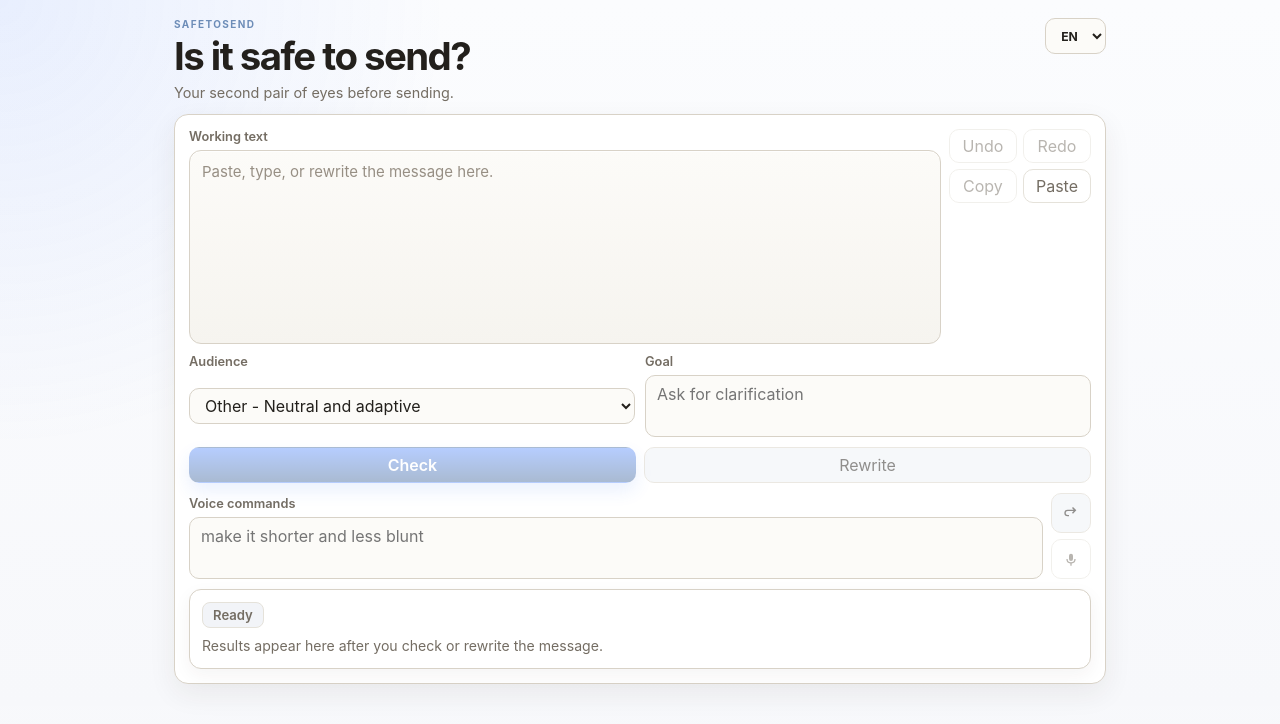
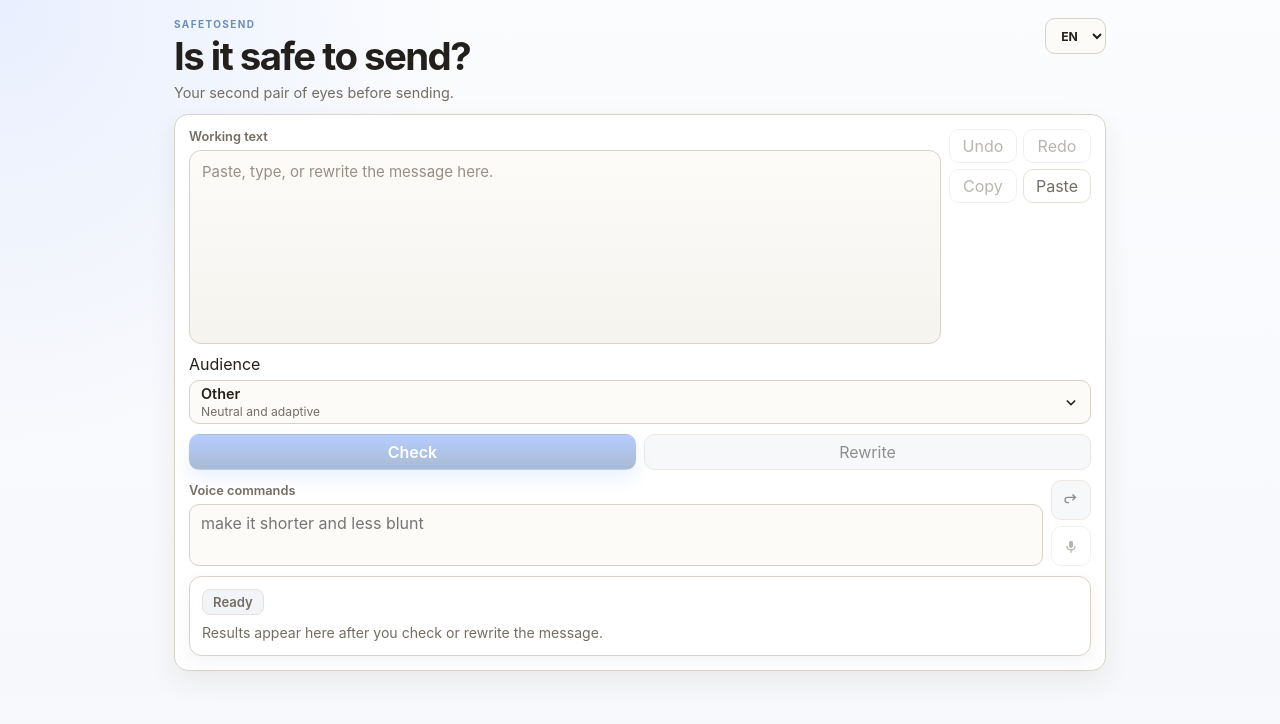
Before and after one commit to SebastianKristof/safetosend, a Next.js app: page / in a window 1280 px wide. Shown: the top 724 px of the page. Built offline with nearby package versions, Linux system fonts and the light colour scheme.

Commit message:
remove goal

```diff
--- a/app/globals.css
+++ b/app/globals.css
@@ -159,12 +159,6 @@ h2 {
   font-weight: 600;
 }
 
-.control-grid {
-  display: grid;
-  grid-template-columns: minmax(0, 1fr) minmax(0, 1fr);
-  gap: 10px;
-}
-
 .editor-shell {
   display: grid;
   grid-template-columns: minmax(0, 1fr) auto;
@@ -174,6 +168,92 @@ h2 {
 
 .editor-field {
   min-width: 0;
+}
+
+.audience-row {
+  display: block;
+  width: 100%;
+}
+
+.audience-picker {
+  position: relative;
+  display: grid;
+  gap: 6px;
+  width: 100%;
+}
+
+.audience-button {
+  display: flex;
+  width: 100%;
+  min-height: 44px;
+  height: auto;
+  justify-content: space-between;
+  align-items: center;
+  gap: 12px;
+  text-align: left;
+}
+
+.audience-button-copy {
+  min-width: 0;
+  display: grid;
+  gap: 2px;
+}
+
+.audience-button-label {
+  color: var(--text);
+  font-size: 0.9rem;
+  font-weight: 600;
+}
+
+.audience-button-helper {
+  color: var(--muted);
+  font-size: 0.76rem;
+  line-height: 1.25;
+}
+
+.audience-menu {
+  position: absolute;
+  left: 0;
+  right: 0;
+  top: calc(100% + 6px);
+  z-index: 20;
+  display: grid;
+  gap: 4px;
+  padding: 6px;
+  border: 1px solid var(--line-strong);
+  border-radius: 10px;
+  background: var(--surface);
+  box-shadow: var(--shadow);
+}
+
+.audience-option {
+  width: 100%;
+  padding: 9px 10px;
+  border: 0;
+  border-radius: 8px;
+  background: transparent;
+  color: var(--text);
+  text-align: left;
+  display: grid;
+  gap: 2px;
+  cursor: pointer;
+}
+
+.audience-option:hover,
+.audience-option:focus-visible,
+.audience-option.selected {
+  background: var(--accent-soft);
+}
+
+.audience-option-label {
+  font-size: 0.88rem;
+  font-weight: 600;
+}
+
+.audience-option-helper {
+  color: var(--muted);
+  font-size: 0.75rem;
+  line-height: 1.25;
 }
 
 .editor-surface {
@@ -494,15 +574,6 @@ h2 {
   display: none;
 }
 
-.reason-list {
-  margin: 8px 0 0;
-  padding-left: 18px;
-  display: grid;
-  gap: 6px;
-  color: var(--text);
-  font-size: 0.9rem;
-}
-
 .analysis-footnote {
   margin-top: 10px;
   color: var(--soft);
@@ -605,17 +676,14 @@ h2 {
     padding-top: 6px;
   }
 
-  .reason-list {
-    gap: 4px;
-    font-size: 0.84rem;
-  }
-
   .editor-shell {
-    grid-template-columns: 1fr;
+    display: flex;
+    flex-direction: column;
     gap: 4px;
   }
 
   .history-rail {
+    order: -1;
     align-self: stretch;
     grid-template-columns: repeat(4, minmax(0, 1fr));
     gap: 4px;
@@ -626,11 +694,6 @@ h2 {
     height: 30px;
     padding: 0 8px;
     font-size: 0.76rem;
-  }
-
-  .control-grid {
-    grid-template-columns: minmax(0, 1fr) minmax(0, 1fr);
-    gap: 6px;
   }
 
   .button-grid {
@@ -693,10 +756,6 @@ h2 {
 }
 
 @media (max-width: 420px) {
-  .control-grid {
-    grid-template-columns: 1fr;
-  }
-
   .voice-row {
     grid-template-columns: minmax(0, 1fr) auto;
   }
--- a/app/page.tsx
+++ b/app/page.tsx
@@ -36,12 +36,10 @@ const UI_COPY = {
       interfaceLanguage: 'Interface language',
       workingText: 'Working text',
       audience: 'Audience',
-      goal: 'Goal',
       voice: 'Voice commands',
     },
     placeholders: {
       workingText: 'Paste, type, or rewrite the message here.',
-      goal: 'Ask for clarification',
       voice: 'make it shorter and less blunt',
     },
     buttons: {
@@ -149,12 +147,10 @@ const UI_COPY = {
       interfaceLanguage: 'Язык интерфейса',
       workingText: 'Текст',
       audience: 'Адресат',
-      goal: 'Цель',
       voice: 'Голосовые команды',
     },
     placeholders: {
       workingText: 'Вставьте, напечатайте или перепишите сообщение здесь.',
-      goal: 'Например: попросить уточнение',
       voice: 'сделай короче и мягче',
     },
     buttons: {
@@ -262,12 +258,10 @@ const UI_COPY = {
       interfaceLanguage: 'Idioma de la interfaz',
       workingText: 'Texto',
       audience: 'Destinatario',
-      goal: 'Objetivo',
       voice: 'Comandos de voz',
     },
     placeholders: {
       workingText: 'Pega, escribe o reescribe el mensaje aqui.',
-      goal: 'Pedir una aclaracion',
       voice: 'hazlo mas corto y menos brusco',
     },
     buttons: {
@@ -375,12 +369,10 @@ const UI_COPY = {
       interfaceLanguage: 'Sprache der Oberflaeche',
       workingText: 'Text',
       audience: 'Empfaenger',
-      goal: 'Ziel',
       voice: 'Sprachbefehle',
     },
     placeholders: {
       workingText: 'Fuege die Nachricht hier ein, tippe sie ein oder ueberarbeite sie.',
-      goal: 'Um Klarstellung bitten',
       voice: 'mach es kuerzer und weniger schroff',
     },
     buttons: {
@@ -488,12 +480,10 @@ const UI_COPY = {
       interfaceLanguage: 'Langue de l interface',
       workingText: 'Texte',
       audience: 'Destinataire',
-      goal: 'Objectif',
       voice: 'Commandes vocales',
     },
     placeholders: {
       workingText: 'Colle, saisis ou reecris le message ici.',
-      goal: 'Demander une clarification',
       voice: 'rends-le plus court et moins brusque',
     },
     buttons: {
@@ -586,7 +576,6 @@ type Copy = (typeof UI_COPY)[Locale]
 type PersistedState = {
   workingText: string
   audience: Audience
-  goal: string
   voiceCommand: string
   locale?: Locale
   version?: number
@@ -1028,6 +1017,96 @@ function DraftEditor({
   )
 }
 
+function ChevronDownIcon() {
+  return (
+    <svg aria-hidden="true" viewBox="0 0 20 20" className="icon-glyph">
+      <path d="M5.5 7.5 10 12l4.5-4.5 1.4 1.4L10 14.8 4.1 8.9z" fill="currentColor" />
+    </svg>
+  )
+}
+
+function AudienceDropdown({
+  label,
+  options,
+  value,
+  onChange,
+}: {
+  label: string
+  options: Array<{ value: Audience; label: string; helper: string }>
+  value: Audience
+  onChange: (value: Audience) => void
+}) {
+  const [open, setOpen] = useState(false)
+  const rootRef = useRef<HTMLDivElement | null>(null)
+  const current = options.find((option) => option.value === value) ?? options[0]
+
+  useEffect(() => {
+    if (!open) {
+      return
+    }
+
+    function onPointerDown(event: PointerEvent) {
+      if (rootRef.current && !rootRef.current.contains(event.target as Node)) {
+        setOpen(false)
+      }
+    }
+
+    function onKeyDown(event: KeyboardEvent) {
+      if (event.key === 'Escape') {
+        setOpen(false)
+      }
+    }
+
+    document.addEventListener('pointerdown', onPointerDown)
+    document.addEventListener('keydown', onKeyDown)
+
+    return () => {
+      document.removeEventListener('pointerdown', onPointerDown)
+      document.removeEventListener('keydown', onKeyDown)
+    }
+  }, [open])
+
+  return (
+    <div ref={rootRef} className="audience-picker">
+      <span>{label}</span>
+      <button
+        className="control audience-button"
+        type="button"
+        aria-haspopup="listbox"
+        aria-expanded={open}
+        onClick={() => setOpen((previous) => !previous)}
+      >
+        <span className="audience-button-copy">
+          <span className="audience-button-label">{current.label}</span>
+          <span className="audience-button-helper">{current.helper}</span>
+        </span>
+        <ChevronDownIcon />
+      </button>
+
+      {open ? (
+        <div className="audience-menu" role="listbox" aria-label={label}>
+          {options.map((option) => (
+            <button
+              key={option.value}
+              className={`audience-option ${option.value === value ? 'selected' : ''}`}
+              type="button"
+              role="option"
+              aria-selected={option.value === value}
+              onClick={() => {
+                onChange(option.value)
+                setOpen(false)
+              }}
+            >
+              <span className="audience-option-label">{option.label}</span>
+              <span className="audience-option-helper">{option.helper}</span>
+            </button>
+          ))}
+        </div>
+      ) : null}
+    </div>
+  )
+}
+
 async function postAssistant<T>(body: Record<string, unknown>, fallbackError: string) {
   const response = await fetch('/api/assistant', {
     method: 'POST',
@@ -1058,7 +1137,6 @@ async function postAssistant<T>(body: Record<string, unknown>, fallbackError: st
 export default function Page() {
   const [workingText, setWorkingText] = useState('')
   const [audience, setAudience] = useState<Audience>('other')
-  const [goal, setGoal] = useState('')
   const [voiceCommand, setVoiceCommand] = useState('')
   const [locale, setLocale] = useState<Locale>('en')
   const [version, setVersion] = useState(1)
@@ -1105,7 +1183,6 @@ export default function Page() {
     if (persisted) {
       setWorkingText(persisted.workingText)
       setAudience(persisted.audience)
-      setGoal(persisted.goal)
       setVoiceCommand(persisted.voiceCommand || '')
       setLocale(nextLocale)
       setVersion(Math.max(1, persistedVersion || 0))
@@ -1153,7 +1230,6 @@ export default function Page() {
     const state: PersistedState = {
       workingText,
       audience,
-      goal,
       voiceCommand,
       locale,
       analysis,
@@ -1171,7 +1247,6 @@ export default function Page() {
     audience,
     clientId,
     future,
-    goal,
     lastChangeNote,
     lastChanges,
     locale,
@@ -1255,7 +1330,6 @@ export default function Page() {
         mode: 'analyze',
         text: textToAnalyze,
         audience,
-        goal,
         locale,
         clientId,
         analysisContext: buildAnalysisContextPayload(analysis),
@@ -1312,7 +1386,6 @@ export default function Page() {
         mode: 'edit',
         text: source,
         audience,
-        goal,
         locale,
         instruction,
         clientId,
@@ -1578,32 +1651,13 @@ export default function Page() {
           </div>
         </div>
 
-        <div className="control-grid">
-          <label className="field">
-            <span>{copy.fields.audience}</span>
-            <select
-              className="control"
-              value={audience}
-              onChange={(event) => setAudience(event.target.value as Audience)}
-            >
-              {audienceOptions.map((option) => (
-                <option key={option.value} value={option.value}>
-                  {option.label} - {option.helper}
-                </option>
-              ))}
-            </select>
-          </label>
-
-          <label className="field">
-            <span>{copy.fields.goal}</span>
-            <textarea
-              className="control compact-textarea"
-              value={goal}
-              onChange={(event) => setGoal(event.target.value)}
-              placeholder={copy.placeholders.goal}
-              rows={2}
-            />
-          </label>
+        <div className="audience-row">
+          <AudienceDropdown
+            label={copy.fields.audience}
+            options={audienceOptions}
+            value={audience}
+            onChange={setAudience}
+          />
         </div>
 
         <div className="button-grid">
--- a/lib/assistant-contracts.ts
+++ b/lib/assistant-contracts.ts
@@ -39,7 +39,6 @@ export const assistantRequestSchema = z.object({
   mode: z.enum(['analyze', 'edit']),
   text: z.string().default(''),
   audience: audienceSchema,
-  goal: z.string().default(''),
   locale: localeSchema.default('en'),
   instruction: z.string().optional(),
   clientId: z.string().optional(),
--- a/lib/assistant-prompts.ts
+++ b/lib/assistant-prompts.ts
@@ -66,20 +66,17 @@ export function renderPrompt(template: string, values: Record<string, string>) {
 }
 
 export function buildAnalysisPrompt(request: AssistantRequest, template: string) {
-  const goal = request.goal.trim() || 'Not specified'
   return renderPrompt(template, {
     audience: request.audience,
     audience_tone: audienceTone[request.audience],
     language_instruction: languageInstruction[request.locale],
     language_name: languageName[request.locale],
     locale: request.locale,
-    goal,
     text: request.text.trim(),
   })
 }
 
 export function buildEditPrompt(request: AssistantRequest, template: string) {
-  const goal = request.goal.trim() || 'Not specified'
   const context = buildAnalysisContext(request)
   const instruction = request.instruction?.trim() || ''
 
@@ -89,7 +86,6 @@ export function buildEditPrompt(request: AssistantRequest, template: string) {
     language_instruction: languageInstruction[request.locale],
     language_name: languageName[request.locale],
     locale: request.locale,
-    goal,
     context,
     text: request.text.trim(),
     instruction,
```
Also changed, not shown: prompts/analyze-user.md (+0 -1 lines), prompts/edit-user.md (+0 -1 lines).
